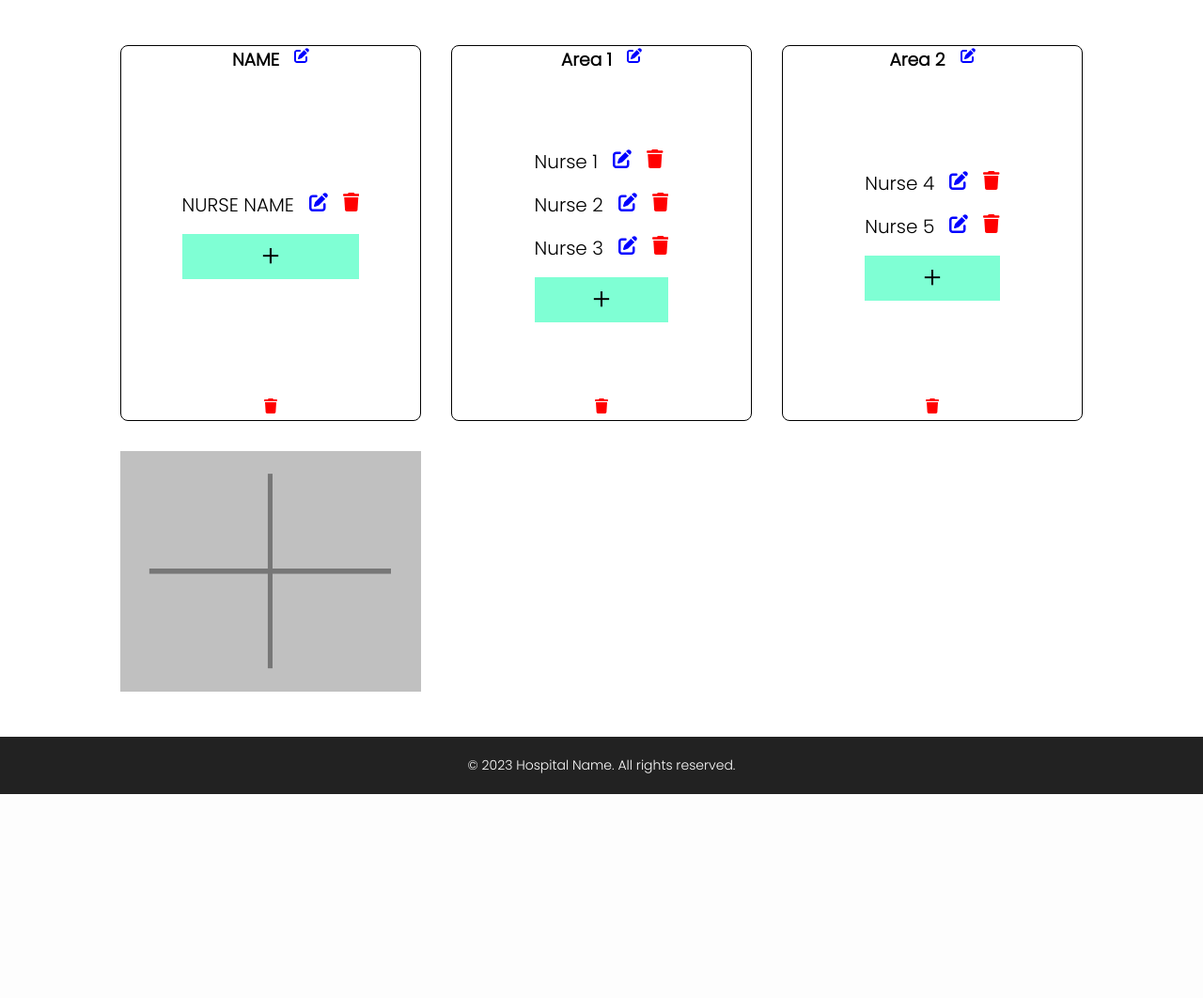
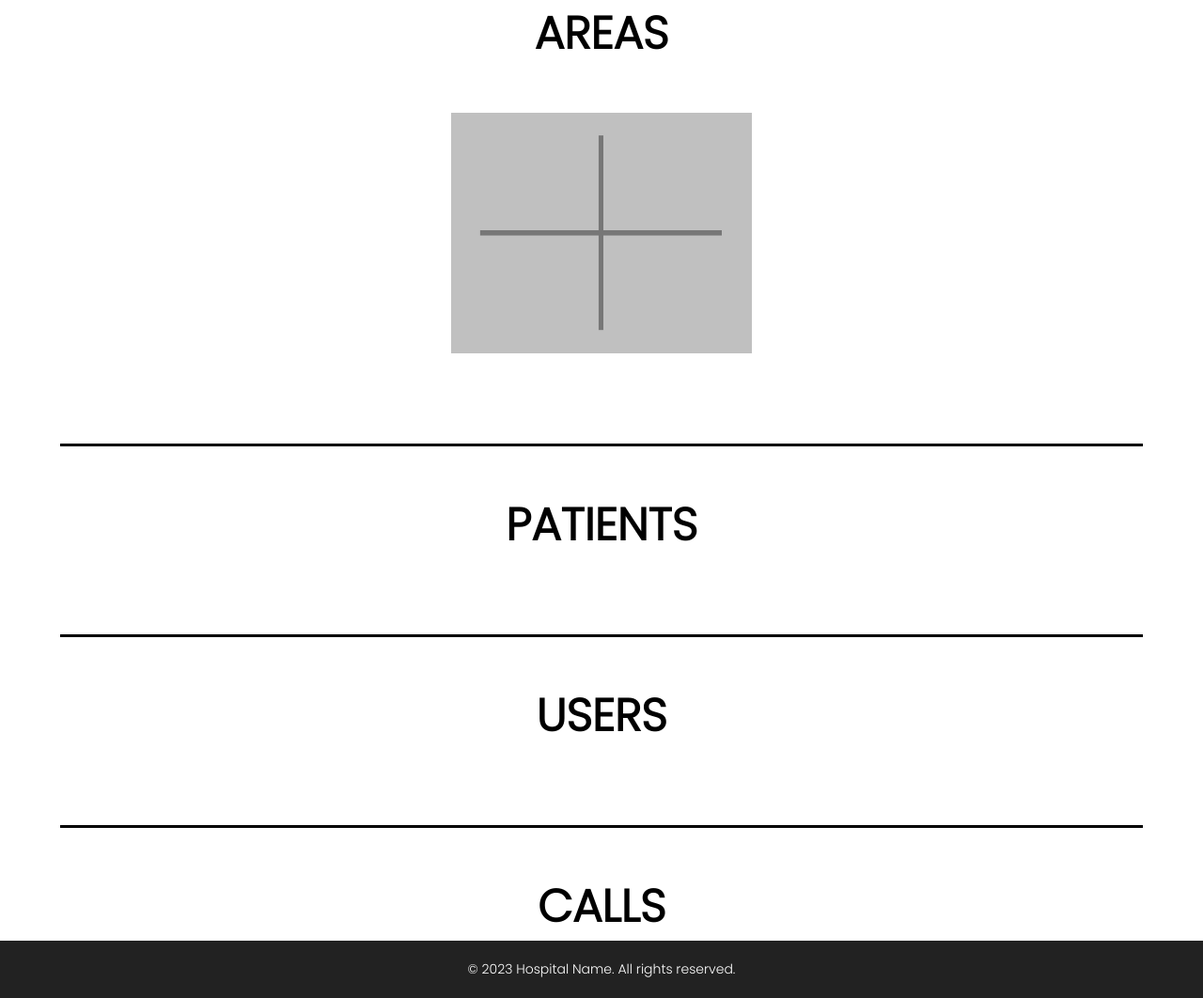
Before and after one commit to Gianluca-V/Olimpiadas, a PHP site: page /admin.html in a window 1280 px wide. Shown: the part 65-1127 px from the top of the page at 94% size. Before the commit the page ends 910 px from the top, so only its background shows below. Run offline with PHP 8.4, Linux system fonts and the light colour scheme.

Commit message:
added admin dashboard information

```diff
--- a/admin.html
+++ b/admin.html
@@ -27,69 +27,33 @@
     </header>
 
     <section class="areas">
+        <div class="areas__title">AREAS</div>
         <div class="areas__container">
-            <div class="areas__area">
-                <div class="area__group">
-                    <h3 class="areas__name">NAME</h3>
-                    <div class="areas__edit">
-                        <svg xmlns="http://www.w3.org/2000/svg" height="1em"
-                            viewBox="0 0 512 512"><!--! Font Awesome Free 6.4.2 by @fontawesome - https://fontawesome.com License - https://fontawesome.com/license (Commercial License) Copyright 2023 Fonticons, Inc. -->
-                            <path
-                                d="M471.6 21.7c-21.9-21.9-57.3-21.9-79.2 0L362.3 51.7l97.9 97.9 30.1-30.1c21.9-21.9 21.9-57.3 0-79.2L471.6 21.7zm-299.2 220c-6.1 6.1-10.8 13.6-13.5 21.9l-29.6 88.8c-2.9 8.6-.6 18.1 5.8 24.6s15.9 8.7 24.6 5.8l88.8-29.6c8.2-2.7 15.7-7.4 21.9-13.5L437.7 172.3 339.7 74.3 172.4 241.7zM96 64C43 64 0 107 0 160V416c0 53 43 96 96 96H352c53 0 96-43 96-96V320c0-17.7-14.3-32-32-32s-32 14.3-32 32v96c0 17.7-14.3 32-32 32H96c-17.7 0-32-14.3-32-32V160c0-17.7 14.3-32 32-32h96c17.7 0 32-14.3 32-32s-14.3-32-32-32H96z" />
-                        </svg>
-                    </div>
-                </div>
-
-
-                <div class="areas__nurses">
-                    <div class="area__group">
-                        <div class="area__nurses-name">NURSE NAME</div>
-                        <div class="areas__edit">
-                            <svg xmlns="http://www.w3.org/2000/svg" height="1em"
-                                viewBox="0 0 512 512"><!--! Font Awesome Free 6.4.2 by @fontawesome - https://fontawesome.com License - https://fontawesome.com/license (Commercial License) Copyright 2023 Fonticons, Inc. -->
-                                <path
-                                    d="M471.6 21.7c-21.9-21.9-57.3-21.9-79.2 0L362.3 51.7l97.9 97.9 30.1-30.1c21.9-21.9 21.9-57.3 0-79.2L471.6 21.7zm-299.2 220c-6.1 6.1-10.8 13.6-13.5 21.9l-29.6 88.8c-2.9 8.6-.6 18.1 5.8 24.6s15.9 8.7 24.6 5.8l88.8-29.6c8.2-2.7 15.7-7.4 21.9-13.5L437.7 172.3 339.7 74.3 172.4 241.7zM96 64C43 64 0 107 0 160V416c0 53 43 96 96 96H352c53 0 96-43 96-96V320c0-17.7-14.3-32-32-32s-32 14.3-32 32v96c0 17.7-14.3 32-32 32H96c-17.7 0-32-14.3-32-32V160c0-17.7 14.3-32 32-32h96c17.7 0 32-14.3 32-32s-14.3-32-32-32H96z" />
-                            </svg>
-                        </div>
-                        <div class="areas__delete">
-                            <svg xmlns="http://www.w3.org/2000/svg" height="1em"
-                                viewBox="0 0 448 512"><!--! Font Awesome Free 6.4.2 by @fontawesome - https://fontawesome.com License - https://fontawesome.com/license (Commercial License) Copyright 2023 Fonticons, Inc. -->
-                                <path
-                                    d="M135.2 17.7L128 32H32C14.3 32 0 46.3 0 64S14.3 96 32 96H416c17.7 0 32-14.3 32-32s-14.3-32-32-32H320l-7.2-14.3C307.4 6.8 296.3 0 284.2 0H163.8c-12.1 0-23.2 6.8-28.6 17.7zM416 128H32L53.2 467c1.6 25.3 22.6 45 47.9 45H346.9c25.3 0 46.3-19.7 47.9-45L416 128z" />
-                            </svg>
-                        </div>
-                    </div>
-
-                    <div class="areas__nurses--add">+</div>
-                </div>
-
-                <div class="areas__delete">
-                    <svg xmlns="http://www.w3.org/2000/svg" height="1em"
-                        viewBox="0 0 448 512"><!--! Font Awesome Free 6.4.2 by @fontawesome - https://fontawesome.com License - https://fontawesome.com/license (Commercial License) Copyright 2023 Fonticons, Inc. -->
-                        <path
-                            d="M135.2 17.7L128 32H32C14.3 32 0 46.3 0 64S14.3 96 32 96H416c17.7 0 32-14.3 32-32s-14.3-32-32-32H320l-7.2-14.3C307.4 6.8 296.3 0 284.2 0H163.8c-12.1 0-23.2 6.8-28.6 17.7zM416 128H32L53.2 467c1.6 25.3 22.6 45 47.9 45H346.9c25.3 0 46.3-19.7 47.9-45L416 128z" />
-                    </svg>
-                </div>
-            </div>
-
-
             <div class="areas__area--add">
                 <img src="assets/new-img.png" alt="new img" class="area--add">
             </div>
-
         </div>
     </section>
 
+    <div class="separator"></div>
+
     <section class="patients">
-
+        <div class="patients__title">PATIENTS</div>
+        <div class="patients__container"></div>
     </section>
 
+    <div class="separator"></div>
+
     <section class="users">
-
+        <div class="users__title">USERS</div>
+        <div class="users__container"></div>
     </section>
 
+    <div class="separator"></div>
+
     <section class="calls">
-
+        <div class="calls__title">CALLS</div>
+        <div class="calls__container"></div>
     </section>
 
     <footer class="footer">
--- a/css/style.css
+++ b/css/style.css
@@ -181,6 +181,11 @@
 
 .areas{
     width: 100%;
+    text-align: center;
+}
+.areas__title{
+    font-size: 3rem;
+    font-weight: 700;
 }
 
 .areas__container{
@@ -247,3 +252,67 @@
     fill:red;
     cursor: pointer;
 }
+
+.separator{
+    width: 90%;
+    height: 3px;
+    background-color: black;
+    margin: auto;
+    margin-block: 3rem;
+}
+
+.patients{
+    text-align: center;
+}
+.patients__title{
+    font-size: 3rem;
+    font-weight: 700;
+}
+.patients__container{
+    margin: auto;
+    display: flex;
+    flex-wrap: wrap;
+    max-width: 90%;
+    padding: 1rem;
+    gap:3rem;
+}
+.patients__patient{
+    cursor: pointer;
+    transition: color 0.125s linear;
+}
+.patients__patient:hover{
+    color:blue;
+}
+
+
+.users{
+    text-align: center;
+}
+.users__title{
+    font-size: 3rem;
+    font-weight: 700;
+}
+.users__container{
+    margin: auto;
+    display: flex;
+    flex-wrap: wrap;
+    max-width: 90%;
+    padding: 1rem;
+    gap:3rem;
+}
+.users__user{
+    cursor: pointer;
+    transition: color 0.125s linear;
+}
+.users__user:hover{
+    color:blue;
+}
+
+
+.calls{
+    text-align: center;
+}
+.calls__title{
+    font-size: 3rem;
+    font-weight: 700;
+}
--- a/js/admin.js
+++ b/js/admin.js
@@ -1,18 +1,5 @@
-
 const editIcon = '<svg xmlns="http://www.w3.org/2000/svg" height="1em" viewBox="0 0 512 512"><!--! Font Awesome Free 6.4.2 by @fontawesome - https://fontawesome.com License - https://fontawesome.com/license (Commercial License) Copyright 2023 Fonticons, Inc. --> <path d="M471.6 21.7c-21.9-21.9-57.3-21.9-79.2 0L362.3 51.7l97.9 97.9 30.1-30.1c21.9-21.9 21.9-57.3 0-79.2L471.6 21.7zm-299.2 220c-6.1 6.1-10.8 13.6-13.5 21.9l-29.6 88.8c-2.9 8.6-.6 18.1 5.8 24.6s15.9 8.7 24.6 5.8l88.8-29.6c8.2-2.7 15.7-7.4 21.9-13.5L437.7 172.3 339.7 74.3 172.4 241.7zM96 64C43 64 0 107 0 160V416c0 53 43 96 96 96H352c53 0 96-43 96-96V320c0-17.7-14.3-32-32-32s-32 14.3-32 32v96c0 17.7-14.3 32-32 32H96c-17.7 0-32-14.3-32-32V160c0-17.7 14.3-32 32-32h96c17.7 0 32-14.3 32-32s-14.3-32-32-32H96z" /> </svg>';
-const deleteIcon = '<svg xmlns="http://www.w3.org/2000/svg" height="1em" viewBox="0 0 448 512"><!--! Font Awesome Free 6.4.2 by @fontawesome - https://fontawesome.com License - https://fontawesome.com/license (Commercial License) Copyright 2023 Fonticons, Inc. --> <path d="M135.2 17.7L128 32H32C14.3 32 0 46.3 0 64S14.3 96 32 96H416c17.7 0 32-14.3 32-32s-14.3-32-32-32H320l-7.2-14.3C307.4 6.8 296.3 0 284.2 0H163.8c-12.1 0-23.2 6.8-28.6 17.7zM416 128H32L53.2 467c1.6 25.3 22.6 45 47.9 45H346.9c25.3 0 46.3-19.7 47.9-45L416 128z" /> </svg>'
-
-// Simulate data from the server (replace this with actual API calls)
-const areasData = [
-    {
-        areaName: 'Area 1',
-        nurses: ['Nurse 1', 'Nurse 2', 'Nurse 3']
-    },
-    {
-        areaName: 'Area 2',
-        nurses: ['Nurse 4', 'Nurse 5']
-    }
-];
+const deleteIcon = '<svg xmlns="http://www.w3.org/2000/svg" height="1em" viewBox="0 0 448 512"><!--! Font Awesome Free 6.4.2 by @fontawesome - https://fontawesome.com License - https://fontawesome.com/license (Commercial License) Copyright 2023 Fonticons, Inc. --> <path d="M135.2 17.7L128 32H32C14.3 32 0 46.3 0 64S14.3 96 32 96H416c17.7 0 32-14.3 32-32s-14.3-32-32-32H320l-7.2-14.3C307.4 6.8 296.3 0 284.2 0H163.8c-12.1 0-23.2 6.8-28.6 17.7zM416 128H32L53.2 467c1.6 25.3 22.6 45 47.9 45H346.9c25.3 0 46.3-19.7 47.9-45L416 128z" /> </svg>';
 
 // Function to create a nurse element
 function createNurseElement(nurseName) {
@@ -23,7 +10,6 @@ function createNurseElement(nurseName) {
         <div class="areas__edit">${editIcon}</div>
         <div class="areas__delete">${deleteIcon}</div>
     `;
-    console.log(nurseElement)
     return nurseElement;
 }
 
@@ -36,7 +22,7 @@ function createAreaElement(areaData) {
     nursesContainer.classList.add('areas__nurses');
 
     areaData.nurses.forEach(nurse => {
-        const nurseElement = createNurseElement(nurse);
+        const nurseElement = createNurseElement(nurse.name);
         nursesContainer.appendChild(nurseElement);
     });
 
@@ -51,14 +37,13 @@ function createAreaElement(areaData) {
         <div class="areas__delete">${deleteIcon}</div>
     `;
 
-    // Append the nurses container to the areas container
     areaElement.querySelector('.areas__nurses').appendChild(nursesContainer);
 
     return areaElement;
 }
 
 // Function to populate areas and nurses
-function populateAreasAndNurses() {
+function populateAreasAndNurses(areasData) {
     const areasContainer = document.querySelector('.areas__container');
 
     areasData.forEach((areaData) => {
@@ -67,5 +52,84 @@ function populateAreasAndNurses() {
     });
 }
 
-// Call the function to populate areas and nurses when the page loads
-window.addEventListener('load', populateAreasAndNurses);
+async function fetchAreasAndNurses() {
+    try {
+        const response = await fetch('http://localhost/olimpiadasServer/api/areas/-v');
+        if (!response.ok) {
+            throw new Error(`HTTP error! Status: ${response.status}`);
+        }
+        const areasData = await response.json();
+        populateAreasAndNurses(areasData);
+    } catch (error) {
+        console.error('Error fetching data:', error);
+    }
+}
+
+//patients section
+
+function createPatientElement(patient) {
+    const patientElement = document.createElement('div');
+    patientElement.classList.add('patients__patient');
+    patientElement.textContent = patient.FirstName + " " + patient.LastName;
+
+    return patientElement;
+}
+
+function populatePatients(patients) {
+    const patientsContainer = document.querySelector('.patients__container');
+
+    patients.forEach((patient) => {
+        const patientElement = createPatientElement(patient);
+        patientsContainer.appendChild(patientElement);
+    });
+}
+
+async function fetchPatients() {
+    try {
+        const response = await fetch('http://localhost/olimpiadasServer/api/patients/');
+        if (!response.ok) {
+            throw new Error(`HTTP error! Status: ${response.status}`);
+        }
+        const patients = await response.json();
+        populatePatients(patients);
+    } catch (error) {
+        console.error('Error fetching data:', error);
+    }
+}
+
+//users section
+
+function createUserElement(user) {
+    const userElement = document.createElement('div');
+    userElement.classList.add('users__user');
+    userElement.textContent = user.UserName;
+
+    return userElement;
+}
+
+function populateUsers(users) {
+    const usersContainer = document.querySelector('.users__container');
+
+    users.forEach((user) => {
+        const userElement = createUserElement(user);
+        usersContainer.appendChild(userElement);
+    });
+}
+
+async function fetchUsers() {
+    try {
+        const response = await fetch('http://localhost/olimpiadasServer/api/users/');
+        if (!response.ok) {
+            throw new Error(`HTTP error! Status: ${response.status}`);
+        }
+        const users = await response.json();
+        populateUsers(users);
+    } catch (error) {
+        console.error('Error fetching data:', error);
+    }
+}
+
+// Call the function to fetch areas and nurses data and populate the UI when the page loads
+window.addEventListener('load', ()=>{
+    Promise.all([fetchAreasAndNurses(),fetchPatients(),fetchUsers()]);
+});
```
